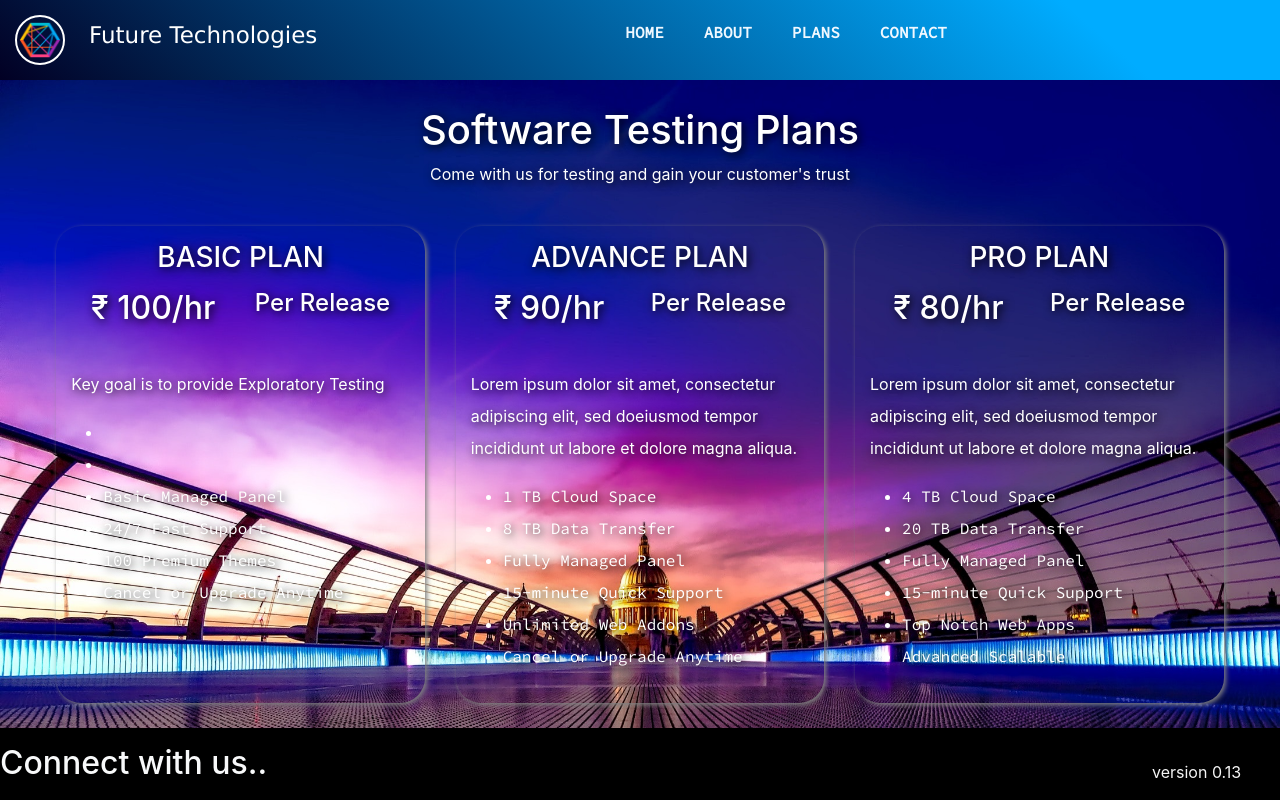
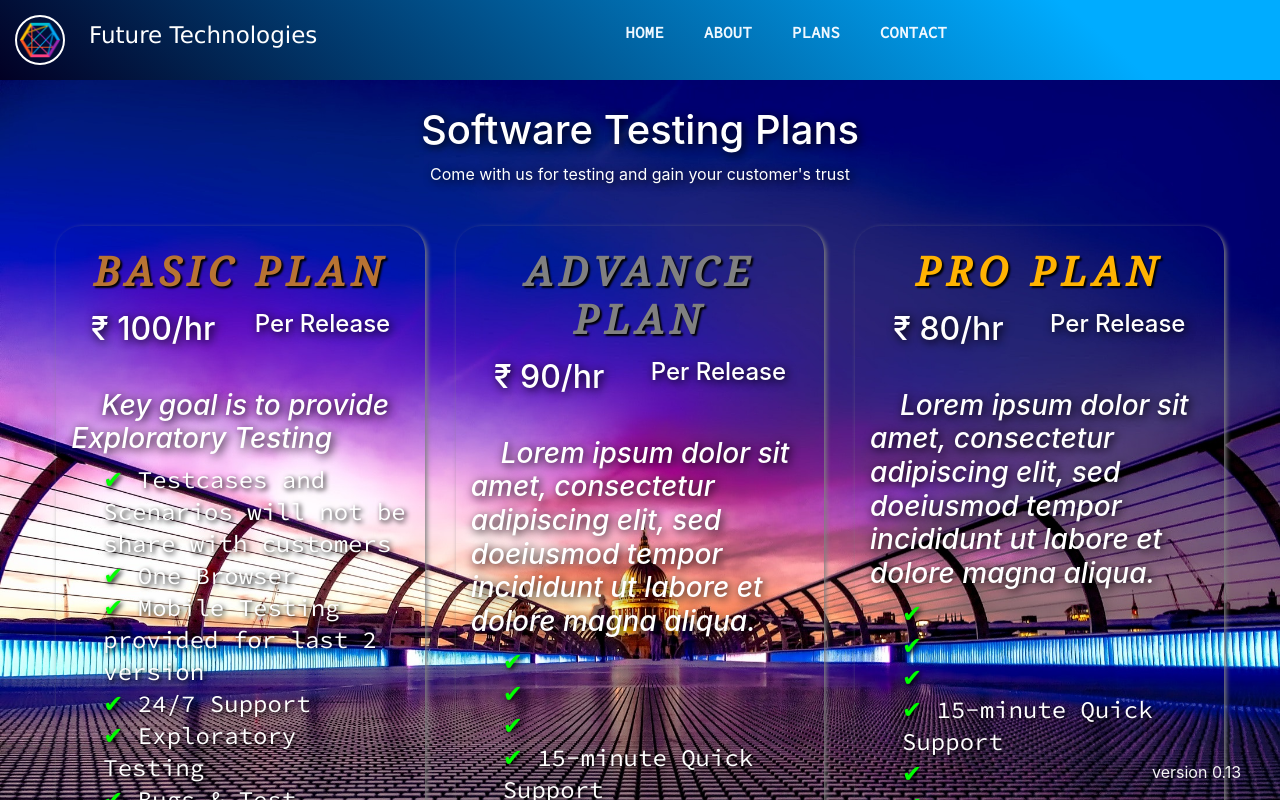
Before and after one commit to Sakrateesh-R/Future_technology, a React (Create React App) app: page /plans in a window 1280 px wide. Shown: the top 800 px of the page. Built offline with nearby package versions, Linux system fonts and the light colour scheme; grey boxes are pictures that could not be loaded; a web font is replaced by a local one.

Commit message:
Updated the Pricing content
Updated the Pricing content

```diff
--- a/src/App.css
+++ b/src/App.css
@@ -440,10 +440,49 @@ progress{
 
 }
 .plan-Title{
-    text-align:center
+    text-align:center;
+    /* font-size: 30px; */
+    font-family:Noto Serif ;
+    font-weight: bold;
 }
 .plan-wrapper{
     display:flex;
     justify-content: space-around;
     margin-top:15px;
 }
+
+
+#Basic{
+    color:#B87333;
+    letter-spacing: 6px;
+    text-shadow: black 2px 2px 2px;
+    margin-top:2%;
+}
+#Advance{
+    color: #808080;
+    text-shadow: black 2px 2px 2px;
+    letter-spacing: 6px;
+    margin-top:2%;
+}
+#Pro{
+    color:#FFB302;
+    text-shadow: black 2px 2px 2px;
+    letter-spacing: 6px;
+    margin-top:2%;
+}
+.Plan-text{
+    text-indent: 30px;
+    font-style: italic;
+}
+
+.Plan-list-Items{
+    font-family: 'Segoe UI', Tahoma, Geneva, Verdana, sans-serif;
+    font-size: 24px;
+    text-shadow: black 2px 2px 5px;
+    list-style: none;
+
+}
+.Plan-list-Items li::before{
+    content: "✔ ";
+    color:lime;
+}
--- a/src/Components/Plans.js
+++ b/src/Components/Plans.js
@@ -11,12 +11,12 @@ const cloudPlans = [
     price: "₹ 100/hr",
     text:
       "Key goal is to provide Exploratory Testing",
-    testcaseDesign: "Not share with customers",
+    testcaseDesign: " Testcases and Scenarios will not be share with customers",
     browsers: "One Browser",
-    panel: "Basic Managed Panel",
-    support: "24/7 Fast Support",
-    themes: "100 Premium Themes",
-    others: "Cancel or Upgrade Anytime",
+    mobileTest: "Mobile Testing provided for last 2 version",
+    support: "24/7 Support",
+    testing: "Exploratory Testing",
+    reports: "Bugs & Test coverage report will be shared",
     tag: "SELECT PLAN"
   },
   {
@@ -60,8 +60,8 @@ export default function Plans() {
             </div><br/>
             <div className="Plan-flex-container">
                 {cloudPlans.map((plan) => (
-                <div className="plan-container" id={plan.id} key={plan.plan}>
-                    <h3 className="plan-Title">{plan.plan}</h3>
+                <div className="plan-container" key={plan.plan}>
+                    <h1 className="plan-Title" id={plan.id}>{plan.plan}</h1>
                     <div className="plan-wrapper">
                         <div className="plan-price" id={plan.id1}>
                             <h2>{plan.price}</h2>
@@ -69,16 +69,16 @@ export default function Plans() {
                         <h4>Per Release</h4>
                     </div>
                     <br />
-                    <p>{plan.text}</p>
+                    <h3 className="Plan-text">{plan.text}</h3>
                     <div className="Plan-list-container">
-                    <ul className="Plan-list-Items">
-                        <li>{plan.storage}</li>
-                        <li>{plan.dataTransfer}</li>
-                        <li>{plan.panel}</li>
-                        <li>{plan.support}</li>
-                        <li>{plan.themes}</li>
-                        <li>{plan.others}</li>
-                    </ul>
+                        <ul className="Plan-list-Items">
+                            <li>{plan.testcaseDesign}</li>
+                            <li>{plan.browsers}</li>
+                            <li>{plan.mobileTest}</li>
+                            <li>{plan.support}</li>
+                            <li>{plan.testing}</li>
+                            <li>{plan.reports}</li>
+                        </ul>
                     </div>
                 </div>
                 ))}
```
Also changed, not shown: 1 other file (tests, documents, lock files or other folders).
